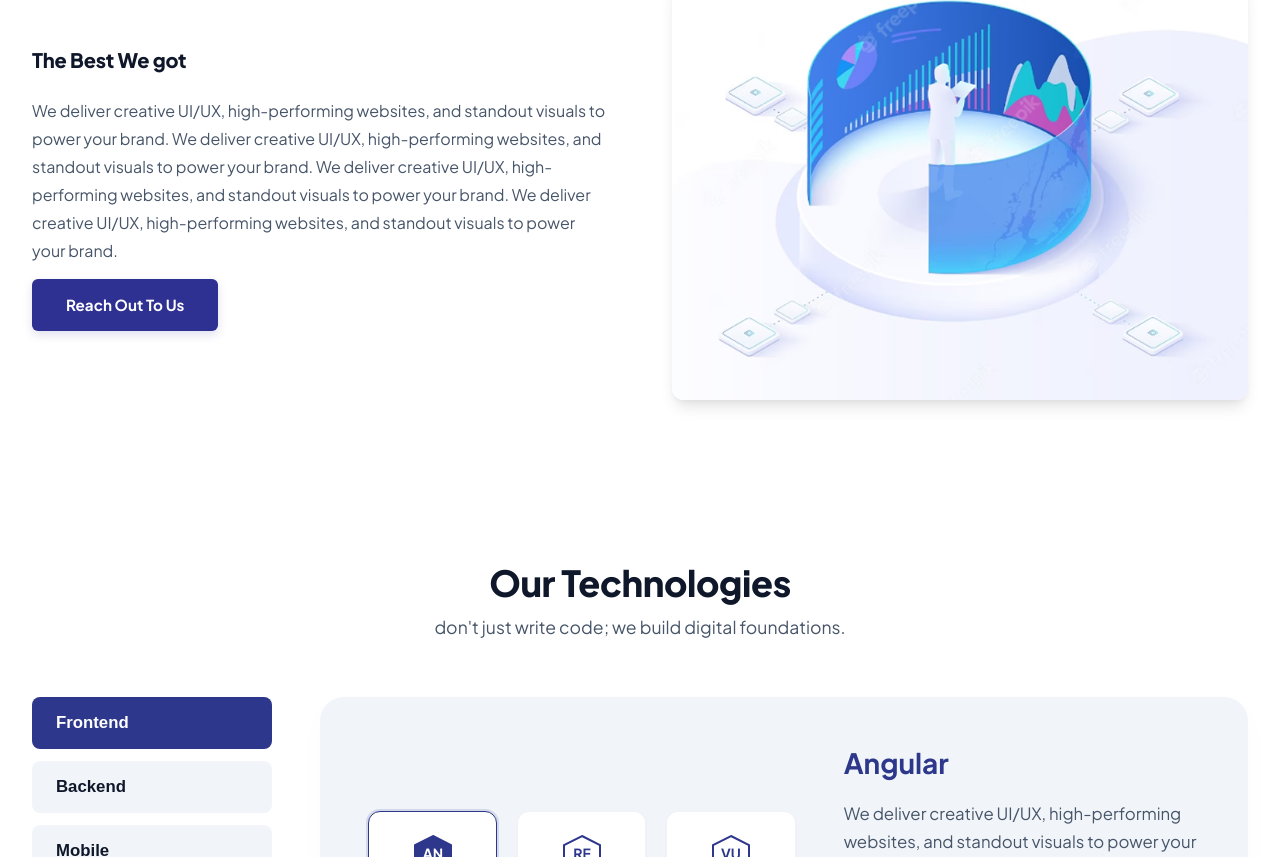
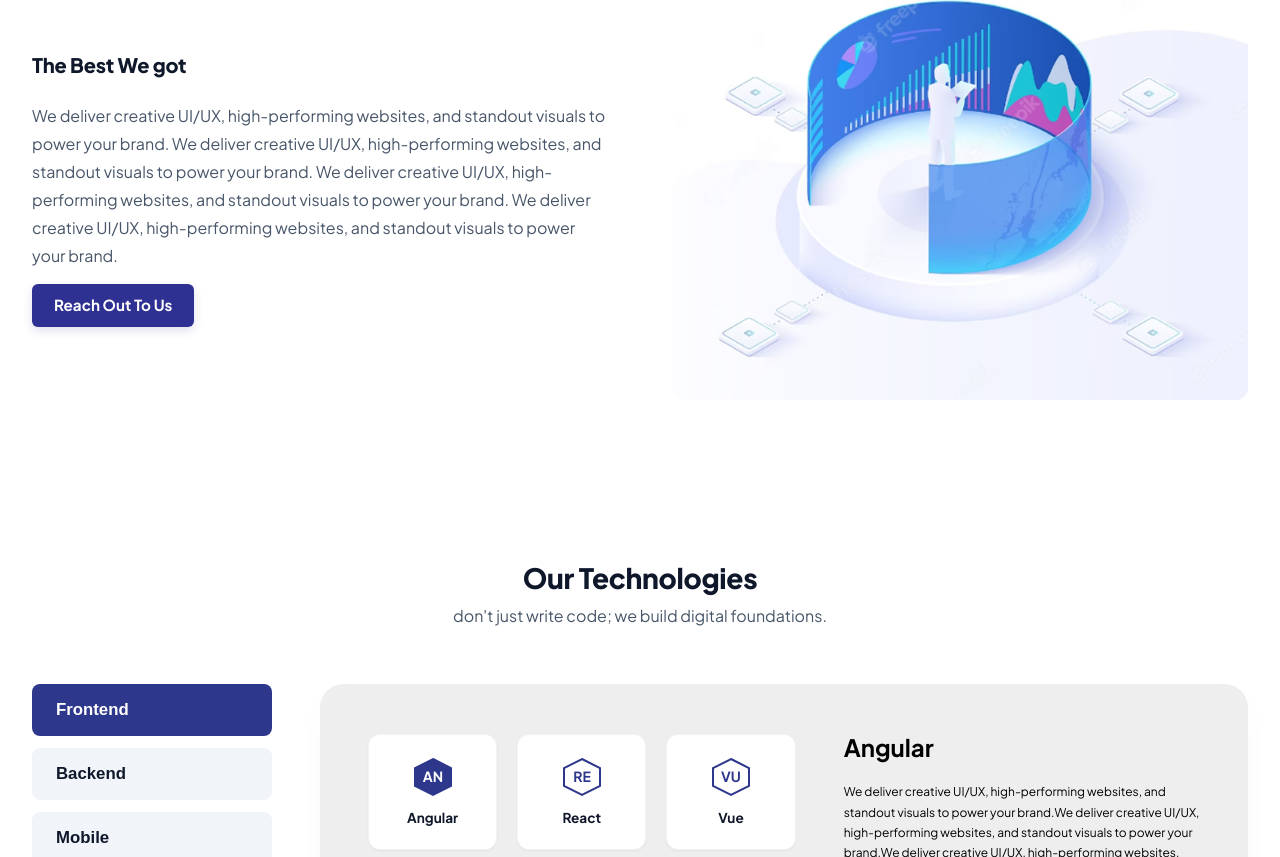
Before and after one commit to namanSaxena500/DzoneWebsite, a Next.js app: page /services in a window 1280 px wide. Shown: the part 1943-2800 px from the top of the page. Built offline with nearby package versions, Linux system fonts and the light colour scheme.

Commit message:
Service commit

```diff
--- a/src/app/globals.css
+++ b/src/app/globals.css
@@ -1,5 +1,4 @@
 /* Global Stylesheet for Dzone Website */
-/* //neww css  */
 @import url('https://fonts.googleapis.com/css2?family=Plus+Jakarta+Sans:ital,wght@0,300;0,400;0,500;0,600;0,700;0,800;1,400&display=swap');
 
 :root {
@@ -196,7 +195,7 @@ a:focus {
 .logo-image {
   height: 44px;
   width: auto;
-  object-fit: contain;
+  /* object-fit: contain; */
 }
 
 .nav-links {
@@ -623,8 +622,8 @@ a:focus {
 }
 
 .cta-box {
-  background-color: #f2f4f7;
-  padding: 2.5rem 3rem;
+  background-color: #EEEEEE;
+  padding: 1.5rem 3rem;
   border-radius: 60px 0 60px 0;
   display: flex;
   flex-direction: column;
@@ -657,11 +656,11 @@ a:focus {
 }
 
 .btn-cta-new {
-  background-color: #2b3595;
+  background-color: #2E3092;
   color: #ffffff !important;
   font-weight: 600;
   font-size: 1rem;
-  padding: 0.65rem 2rem;
+  padding: 0.45rem 1.25rem;
   border-radius: 6px;
   border: none;
   text-decoration: none;
@@ -1528,17 +1527,11 @@ a:focus {
   background-color: #2E3092;
   color: #ffffff !important;
   font-weight: 700;
-  padding: 0.75rem 2rem;
+  padding: 0.45rem 1.25rem;
   border-radius: 6px;
   text-decoration: none;
   box-shadow: 0 4px 10px rgba(45, 55, 139, 0.15);
   transition: all var(--transition-normal);
-}
-
-.btn-reach-out:hover {
-  background-color: #1e2663;
-  transform: translateY(-2px);
-  box-shadow: 0 6px 15px rgba(45, 55, 139, 0.25);
 }
 
 .btn-explore-projects {
@@ -1723,13 +1716,13 @@ a:focus {
   width: 100%;
   height: auto;
   border-radius: var(--radius-md);
-  box-shadow: var(--shadow-lg);
-  transition: transform var(--transition-normal);
-}
-
-.best-we-got-img:hover {
+  /* box-shadow: var(--shadow-lg);
+  transition: transform var(--transition-normal); */
+}
+
+/* .best-we-got-img:hover {
   transform: scale(1.02);
-}
+} */
 
 /* Technologies Section */
 .tech-section {
@@ -1739,7 +1732,7 @@ a:focus {
 
 .tech-title {
   text-align: center;
-  font-size: 2.25rem;
+  font-size: 1.75rem;
   font-weight: 800;
   color: #0f172a;
   margin-bottom: 0.5rem;
@@ -1747,7 +1740,7 @@ a:focus {
 
 .tech-subtitle {
   text-align: center;
-  font-size: 1.1rem;
+  font-size: 1rem;
   color: #475569;
   margin-bottom: 3.5rem;
 }
@@ -1807,7 +1800,7 @@ a:focus {
 }
 
 .tech-content-box {
-  background-color: #f1f5f9;
+  background-color: #EEEEEE;
   border-radius: 24px;
   padding: 3rem;
   display: grid;
@@ -1846,16 +1839,16 @@ a:focus {
   cursor: pointer;
 }
 
-.tech-icon-card:hover {
+/* .tech-icon-card:hover {
   transform: translateY(-3px);
   box-shadow: var(--shadow-md);
   border-color: rgba(37, 99, 235, 0.1);
-}
-
-.tech-icon-card.active {
+} */
+
+/* .tech-icon-card.active {
   border-color: #2d378b;
   box-shadow: 0 0 0 2px rgba(45, 55, 139, 0.15);
-}
+} */
 
 .tech-icon-wrapper {
   width: 44px;
@@ -1881,18 +1874,17 @@ a:focus {
 }
 
 .tech-details-title {
-  font-size: 1.75rem;
+  font-size: 1.5rem;
   font-weight: 700;
-  color: #2d378b;
+  color: #000000;
 }
 
 .tech-details-desc {
-  font-size: 1.05rem;
-  color: var(--text-secondary);
+  font-size: 0.75rem;
+  color: #000000;
   line-height: 1.7;
 }
 
-/* Why Choose US ? Section - Service page grid override */
 .why-us-grid-override {
   display: grid;
   grid-template-columns: repeat(2, 1fr);
@@ -1915,7 +1907,7 @@ a:focus {
 
 .faq-title {
   text-align: center;
-  font-size: 2.25rem;
+  font-size: 1.75rem;
   font-weight: 800;
   color: #0f172a;
   margin-bottom: 3.5rem;
@@ -1944,23 +1936,23 @@ a:focus {
 
 .faq-trigger {
   width: 100%;
-  padding: 1.25rem 1.75rem;
+  padding: 0.75rem 0.5rem;
   display: flex;
   justify-content: space-between;
   align-items: center;
-  background: none;
+  background: #EEEEEE;
   border: none;
   text-align: left;
-  font-size: 1.1rem;
+  font-size: 0.85rem;
   font-weight: 700;
   color: #0f172a;
   cursor: pointer;
   transition: color var(--transition-fast);
 }
 
-.faq-trigger:hover {
+/* .faq-trigger:hover {
   color: #2d378b;
-}
+} */
 
 .faq-chevron {
   font-size: 0.75rem;
@@ -1976,17 +1968,18 @@ a:focus {
   max-height: 0;
   overflow: hidden;
   transition: max-height 0.3s cubic-bezier(0, 1, 0, 1), padding 0.3s ease;
+  border: none;
   padding: 0 1.75rem;
 }
 
 .faq-item.active .faq-content {
   max-height: 1000px;
-  padding: 0 1.75rem 1.5rem 1.75rem;
+  padding: 1.5rem 1.75rem 0 1.75rem;
   transition: max-height 0.3s cubic-bezier(1, 0, 1, 0);
 }
 
 .faq-text {
-  font-size: 1.025rem;
+  font-size: 0.85rem;
   color: var(--text-secondary);
   line-height: 1.65;
 }
```
